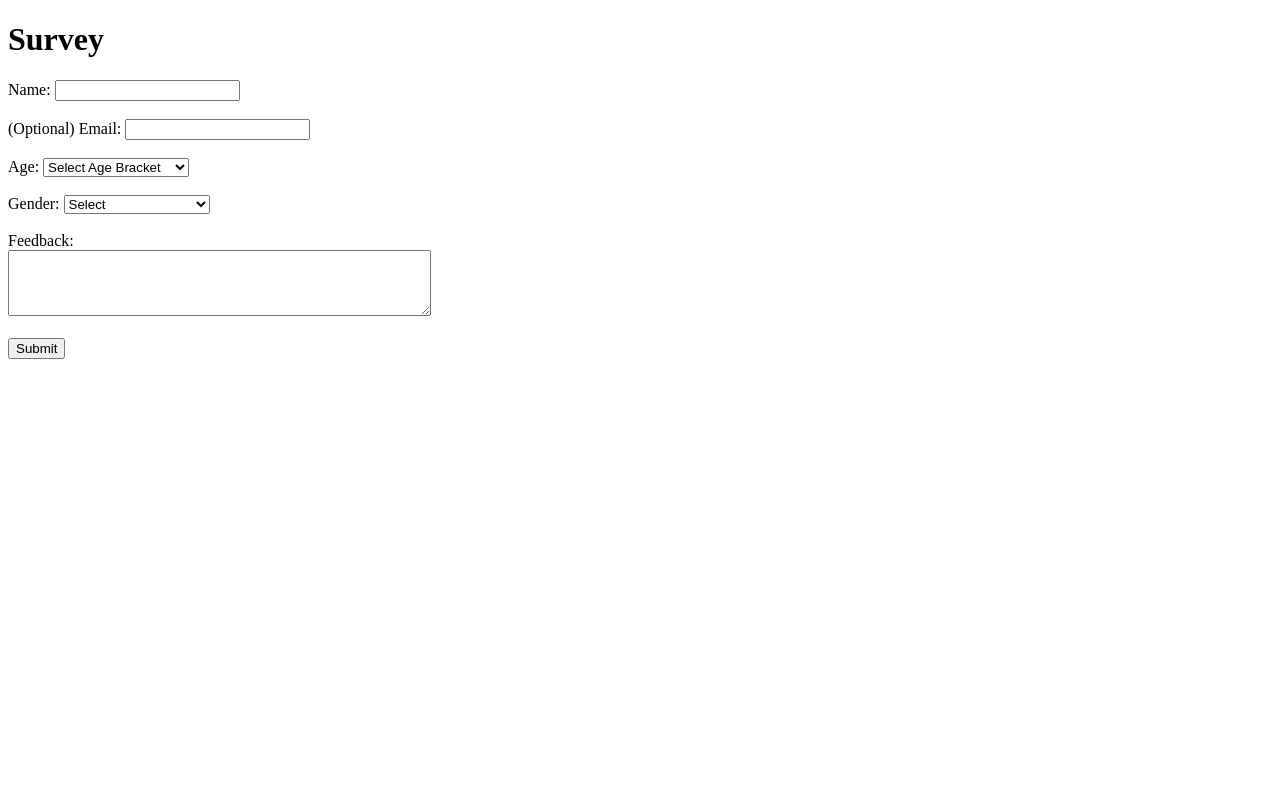
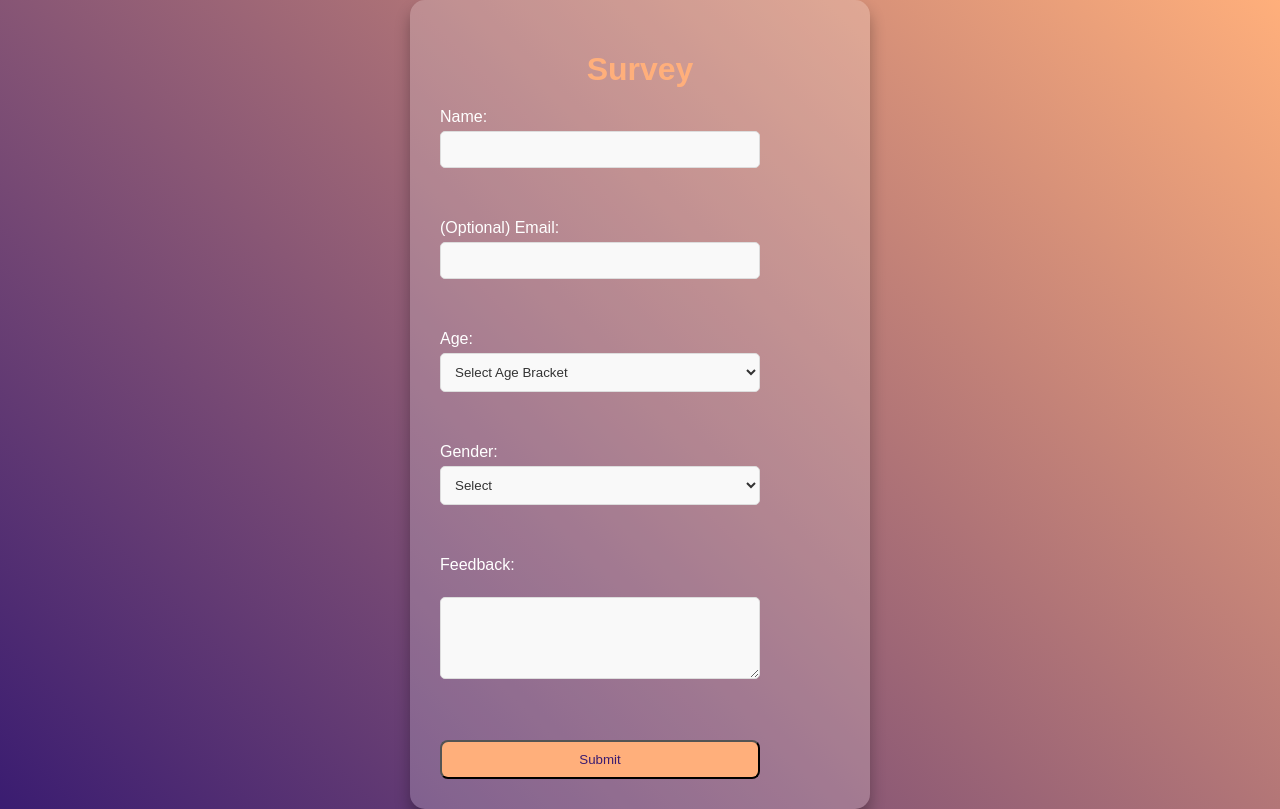
Before and after one commit to alrudniy/T1-f24-edu, a Flask app: template templates/survey.html in a window 1280 px wide. Before the commit the page ends 359 px from the top, so only its background shows below. Run offline with Flask 3, Linux system fonts and the light colour scheme; the template is opened without the code that fills it, so the values that code supplies are empty; parts of the project's set-up code (start-up, migrations or seed data) failed here and were passed over.

Commit message:
style: Apply consistent styling to end.html and survey.html

```diff
--- a/templates/survey.html
+++ b/templates/survey.html
@@ -2,42 +2,111 @@
 <html>
 <head>
     <title>Survey</title>
+    <style>
+        body {
+            font-family: 'Arial', sans-serif;
+            background: linear-gradient(45deg, #3a1c71, #ffaf7b);
+            color: #fff;
+            display: flex;
+            flex-direction: column;
+            align-items: center;
+            justify-content: center;
+            min-height: 100vh;
+            margin: 0;
+        }
+
+        .container {
+            background: rgba(255, 255, 255, 0.2);
+            border-radius: 15px;
+            padding: 30px;
+            box-shadow: 0 10px 15px rgba(0, 0, 0, 0.3);
+            text-align: center;
+        }
+
+        h1 {
+            color: #ffaf7b;
+            margin-bottom: 20px;
+        }
+
+        p {
+            margin-bottom: 15px;
+        }
+
+        a, button {
+            display: inline-block;
+            background-color: #ffaf7b;
+            color: #3a1c71;
+            padding: 10px 20px;
+            text-decoration: none;
+            border-radius: 8px;
+            transition: background-color 0.3s ease;
+            margin-top: 10px;
+        }
+
+        a:hover, button:hover {
+            background-color: #ffd1b3;
+        }
+
+        form {
+            display: flex;
+            flex-direction: column;
+            width: 80%;
+            max-width: 400px;
+        }
+
+        label {
+            text-align: left;
+            margin-bottom: 5px;
+        }
+
+        input[type="text"],
+        input[type="email"],
+        select,
+        textarea {
+            padding: 10px;
+            margin-bottom: 15px;
+            border: 1px solid #ddd;
+            border-radius: 5px;
+            background-color: #f9f9f9;
+            color: #333;
+        }
+
+        input[type="submit"] {
+            cursor: pointer;
+        }
+
+    </style>
 </head>
 <body>
+    <div class="container">
         <h1>Survey</h1>
         <form>
-        <label for="name">Name:</label>
-        <input type="text" id="name" name="name" required><br><br>
+            <label for="name">Name:</label> <input type="text" id="name" name="name" required><br><br>
 
-        <label for="email">(Optional) Email:</label>
-        <input type="email" id="email" name="email" required><br><br>
+            <label for="email">(Optional) Email:</label> <input type="email" id="email" name="email" required><br><br>
 
             <label for="age">Age:</label>
             <select id="age bracket" name="age" required>
                 <option value="">Select Age Bracket</option>
-            <option value="male">18-27</option>
-            <option value="female">27-37</option>
-            <option value="other">37-50</option>
-            <option value="other">50+</option>
-            <option value="other">Prefer Not to Answer</option>
+                <option value="18-27">18-27</option>
+                <option value="27-37">27-37</option>
+                <option value="37-50">37-50</option>
+                <option value="50+">50+</option>
+                <option value="prefer-not-to-answer">Prefer Not to Answer</option>
             </select><br><br>
-
-
-
-
 
             <label for="gender">Gender:</label>
             <select id="gender" name="gender" required>
                 <option value="">Select</option>
                 <option value="male">Male</option>
                 <option value="female">Female</option>
-            <option value="other">Prefer Not to Answer</option>
+                <option value="prefer-not-to-answer">Prefer Not to Answer</option>
             </select><br><br>
 
-        <label for="feedback">Feedback:</label><br>
-        <textarea id="feedback" name="feedback" rows="4" cols="50" required></textarea><br><br>
+            <label for="feedback">Feedback:</label><br> <textarea id="feedback" name="feedback" rows="4" cols="50" required></textarea><br><br>
 
-        <input type="submit" value="Submit">
+            <button type="submit">Submit</button>
         </form>
+    </div>
 </body>
 </html>
```
Also changed, not shown: templates/end.html (+52 -3 lines). Lines whose indentation alone changed are shown as unchanged.
